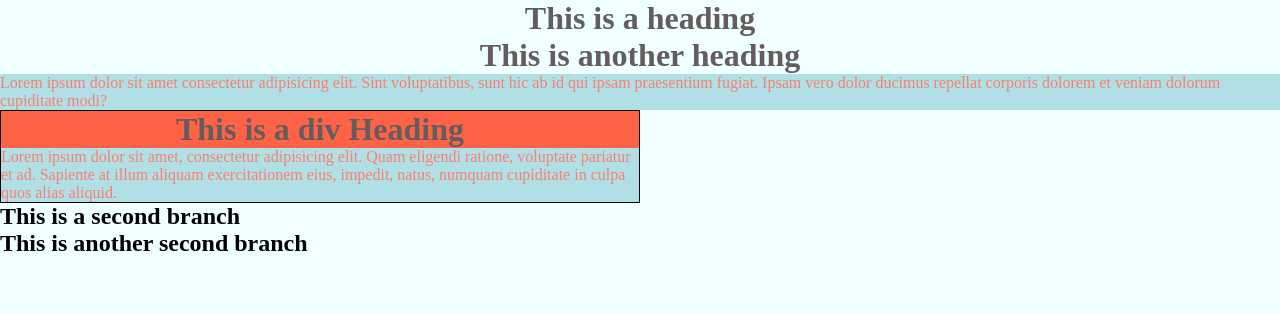
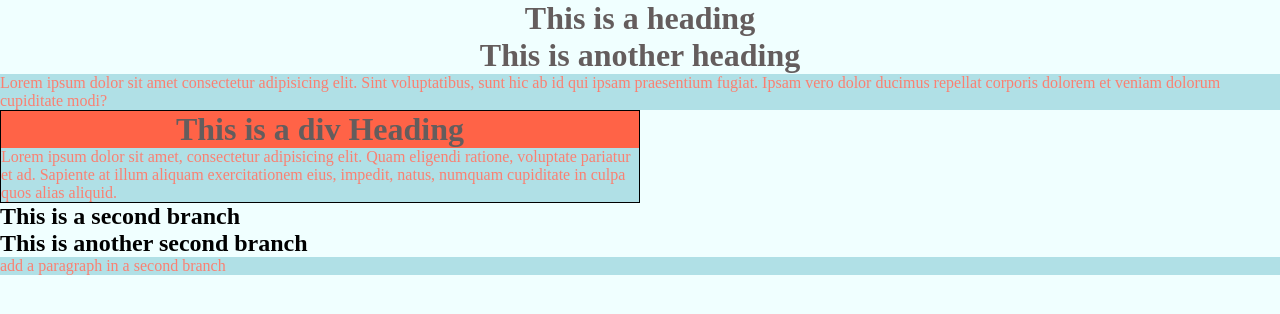
Before and after one commit to rokirahman/website-tow, a plain HTML site: page index.html in a window 1280 px wide. Drawn offline with Linux system fonts and the light colour scheme.

Commit message:
add some code

```diff
--- a/index.html
+++ b/index.html
@@ -23,5 +23,8 @@
 
     <h2>This is a second branch</h2>
     <h2>This is another second branch</h2>
+    <p>
+        add a paragraph in a second branch
+    </p>
 </body>
 </html>
```
